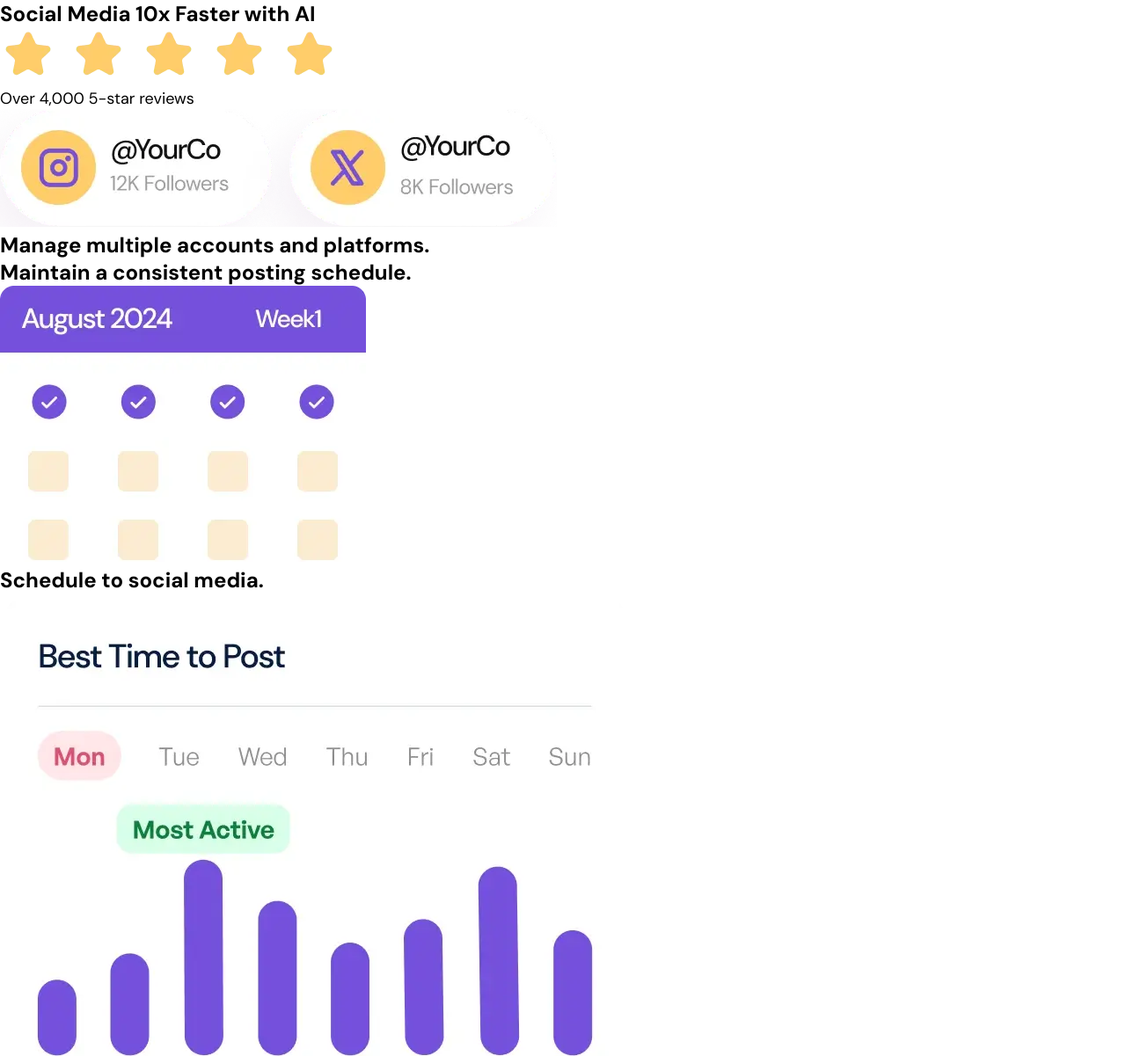
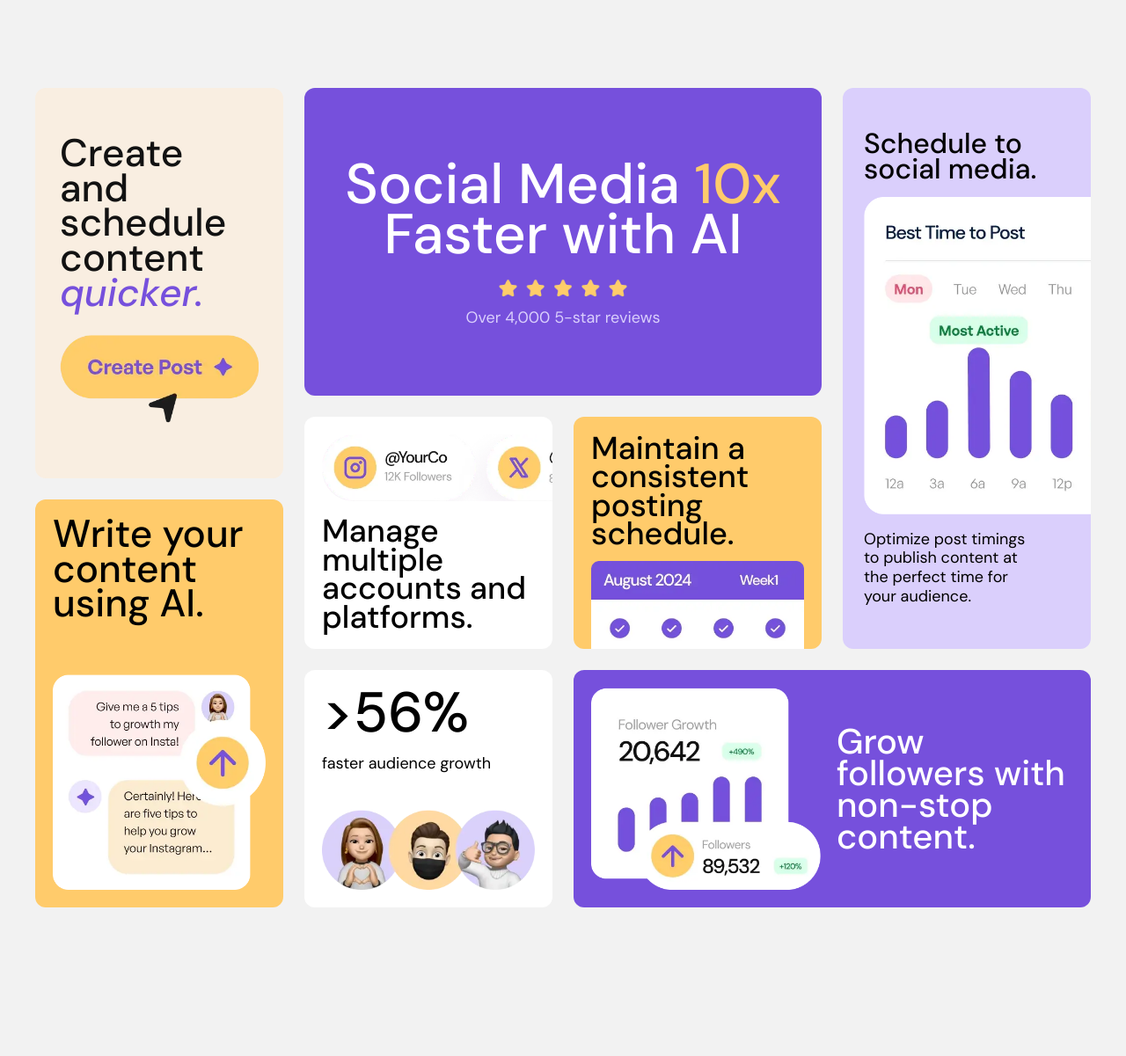
Before and after one commit to justCaioDev/Bento-grid, a plain HTML site: page index.html in a window 1280 px wide. Shown: the top 1201 px of the page at 88% size. After the commit the page ends 1132 px from the top, so only its background shows below. Drawn offline with Linux system fonts and the light colour scheme.

Commit message:
feat: add css

```diff
--- a/index.html
+++ b/index.html
@@ -23,28 +23,29 @@
     <section class="bento-grid">
 
       <div class="advertising-social-media">
-        <h1 class="social-media-title">Social Media <span>10x</span> Faster with AI</h1>
+        <h1 class="social-media-title">Social Media <span>10x</span><br> Faster with AI</h1>
         <img src="assets/images/illustration-five-stars.webp" alt="A illustration of five stars">
         <p class="social-media-para">Over 4,000 5-star reviews</p>
       </div>
 
       <div class="advertising-multi-accounts">
         <img src="assets/images/illustration-multiple-platforms.webp" alt="A illustration of multiple plataforms">
-        <h1 class="multi-accounts-title">Manage multiple accounts and platforms.</h1>
+        <h1 class="multi-accounts-title">Manage <br> multiple <br> accounts and <br> platforms.</h1>
       </div>
 
       <div class="advertising-maintain">
-        <h1 class="maintain-title">Maintain a consistent posting schedule.</h1>
+        <h1 class="maintain-title">Maintain a <br> consistent <br> posting <br> schedule.</h1>
         <img src="assets/images/illustration-consistent-schedule.webp" alt="">
       </div>
 
       <div class="advertising-schedule">
         <h1 class="schedule-title">Schedule to social media.</h1>
         <img src="assets/images/illustration-schedule-posts.webp" alt="A illustration of schedule post">
-        <p class="schedule-para">Optimize post timings to publish content at the perfect time for your audience.</p>
+        <p class="schedule-para">Optimize post timings <br> to publish content at <br> the perfect time for <br> your audience.</p>
       </div>
 
       <div class="advertising-grow-followers">
+        <img src="assets/images/illustration-grow-followers.webp" alt="A illustration of grow followers">
         <h1 class="grow-followers-title">Grow followers with non-stop content.</h1>
       </div>
 
@@ -54,7 +55,7 @@
       </div>
 
       <div class="advertising-create-quicker">
-        <h1 class="create-quicker-title">Create and schedule content <span>quicker.</span></h1>
+        <h1 class="create-quicker-title">Create and<br> schedule<br> content<br> <span>quicker.</span></h1>
         <img src="assets/images/illustration-create-post.webp" alt="A illustration of create post button">
       </div>
 
--- a/styles/style.css
+++ b/styles/style.css
@@ -1,8 +1,9 @@
 body {
     width: 100%;
     height: 100vh;
-    background-color: white;
+    background-color: rgb(242, 242, 242);
     font-family: 'DM Sans', sans-serif;
+    line-height: .9;
 }
 
 p {
@@ -17,3 +18,233 @@ p {
 
 - White: hsl(0, 0%, 100%)
 - Black: hsl(0, 0%, 7%) */
+
+main {
+    display: flex;
+    align-items: center;
+    justify-content: center;
+    padding-block: 100px;
+}
+
+.bento-grid {
+    display: grid;
+    grid-template-columns: repeat(4, 1fr);
+    grid-template-rows: 350px 70px 170px 270px;
+    gap: 24px;
+    width: 100%;
+    max-width: 1200px;
+}
+
+.bento-grid div {
+    width: 100%;
+    border-radius: 12px;
+    overflow: hidden;
+}
+
+.advertising-create-quicker {
+    grid-column: 1/2;
+    grid-row: 1/3;
+
+    display: flex;
+    flex-direction: column;
+    align-items: start;
+    justify-content: center;
+    gap: 28px;
+
+    padding-inline: 28px;
+    background-color: hsl(31, 66%, 93%);
+}
+
+.create-quicker-title {
+    font-size: 2.75rem;
+    font-weight: 500;
+    color: hsl(0, 0%, 7%) ;
+}
+
+.create-quicker-title span {
+    color: hsl(256, 67%, 59%);
+    font-style: italic;
+}
+
+.advertising-create-quicker img {
+    width: 100%;
+}
+
+.advertising-social-media {
+    grid-column: 2/4;
+    grid-row: 1/2;
+
+    display: flex;
+    flex-direction: column;
+    align-items: center;
+    justify-content: center;
+
+    background-color:  hsl(256, 67%, 59%);
+}
+
+.social-media-title {
+    font-size: 4rem;
+    font-weight: 500;
+    text-align: center;
+    margin-bottom: 20px;
+    color: hsl(0, 0%, 100%);
+}
+
+.social-media-title span {
+    color: hsl(39, 100%, 71%);
+}
+
+.advertising-social-media img {
+    width: 150px;
+    margin-bottom: 12px;
+}
+
+.social-media-para {
+    font-weight: 400;
+    color: hsl(254, 88%, 90%);
+}
+
+.advertising-schedule {
+    grid-column: 4/5;
+    grid-row: 1/4;
+
+    display: flex;
+    flex-direction: column;
+    align-items: start;
+    justify-content: center;
+    gap: 18px;
+
+    padding: 36px 24px;
+    background-color: hsl(254, 88%, 90%);
+}
+
+.schedule-title {
+    font-size: 2rem;
+    font-weight: 500;
+}
+
+.schedule-para {
+    /* font-size: 1.25rem; */
+    font-weight: 400;
+    line-height: 1.2;
+    padding-inline-end: 32px;
+}
+
+.advertising-schedule img {
+    width: 404px;
+}
+
+.advertising-multi-accounts {
+    grid-column: 2/3;
+    grid-row: 2/4;
+
+    display: flex;
+    flex-direction: column;
+    align-items: start;
+    justify-content: space-between;
+
+    padding: 20px 0 20px 20px;
+    background-color: hsl(0, 0%, 100%);
+}
+
+.advertising-multi-accounts img {
+    border-radius: 36px;
+    height: 76px;
+}
+
+.multi-accounts-title {
+    font-size: 2.25rem;
+    font-weight: 500;
+}
+
+.advertising-maintain {
+    grid-column: 3/4;
+    grid-row: 2/4;
+
+    display: flex;
+    flex-direction: column;
+    align-items: start;
+    gap: 14px;
+
+    padding: 20px 20px 0;
+    background-color:  hsl(39, 100%, 71%);
+}
+
+.maintain-title {
+    font-size: 2.25rem;
+    font-weight: 500;
+}
+
+.advertising-maintain img {
+    width: 100%;
+}
+
+.advertising-content-using-ai {
+    grid-column: 1/2;
+    grid-row: 3/5;
+
+    display: flex;
+    flex-direction: column;
+    align-items: start;
+    justify-content: space-between;
+
+    padding: 20px;
+    background-color:  hsl(39, 100%, 71%);
+}
+
+.content-using-ai-title {
+    font-size: 2.75rem;
+    font-weight: 500;
+}
+
+.advertising-content-using-ai img {
+    width: 100%;
+}
+
+.advertising-faster-audience {
+    grid-column: 2/3;
+    grid-row: 4/5;
+
+    display: flex;
+    flex-direction: column;
+    align-items: start;
+    justify-content: space-between;
+
+    padding: 20px;
+
+    background-color: hsl(0, 0%, 100%);
+}
+
+.faster-audience-para span {
+    display: block;
+    margin-bottom: 20px;
+    font-size: 4rem;
+    font-weight: 500;
+}
+
+.advertising-faster-audience img {
+    width: 100%;
+}
+
+.advertising-grow-followers {
+    grid-column: 3/5;
+    grid-row: 4/5;
+
+    display: flex;
+    align-items: center;
+    justify-content: space-between;
+    gap: 18px;
+
+    padding: 20px;
+    background-color: hsl(256, 67%, 59%);
+}
+
+.advertising-grow-followers img {
+    height: 100%;
+}
+
+.grow-followers-title {
+    font-size: 2.5rem;
+    font-weight: 500;
+    color: hsl(0, 0%, 100%);
+}
```
